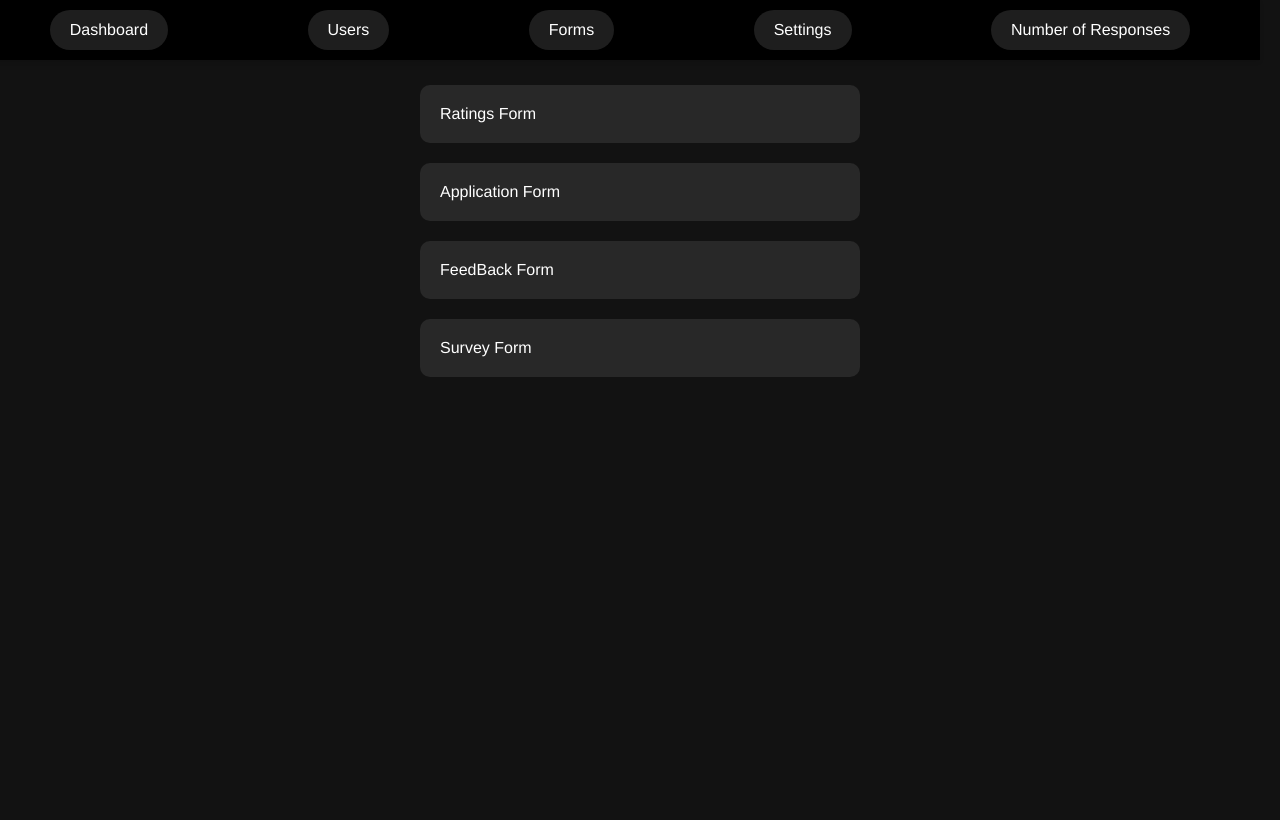
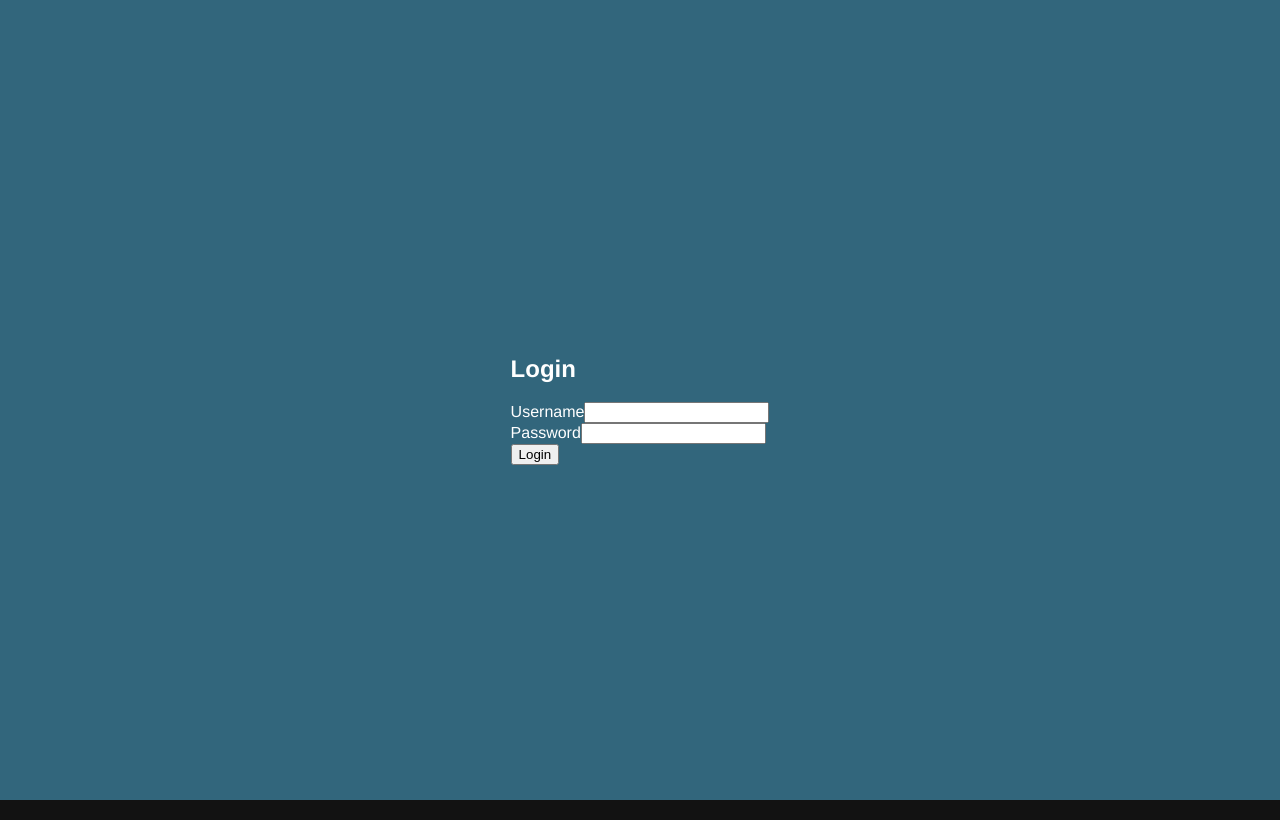
Before and after one commit to aarvmankodi/Feedback-collection-system, a React (Create React App) app in the folder client/: page /forms in a window 1280 px wide. Built offline with nearby package versions, Linux system fonts and the light colour scheme.

Commit message:
login/out feat added

```diff
--- a/client/src/App.js
+++ b/client/src/App.js
@@ -10,30 +10,30 @@ import Feedback from './components/feedback';
 import Application from './components/application';
 import Survey from './components/survey';
 
+
+import Login from './components/Login';
+import Logout from './components/Logout';
+
 function App() {
-  return (
-    <>
-    <Router>
-    <Sidebar className='sidebar'/>
+    const isAuthenticated = localStorage.getItem('isAuthenticated') === 'true';
 
-    <Routes>
-      <Route path="/" element={<Main/>} />
-      <Route path="/users" element={<Users/>} />
-      <Route path='/forms' element={<Forms/>} />
-      <Route path='/forms/rating' element={<Rating/>} />
-      <Route path='/forms/application' element={<Application/>} />
-      <Route path='/forms/feedback' element={<Feedback/>} />
-      <Route path='/forms/survey' element={<Survey/>} />
+    return (
+        <Router>
+            {isAuthenticated && <Sidebar className='sidebar' />}
+            <Routes>
+                <Route path="/" element={isAuthenticated ? <Main /> : <Login />} />
+                <Route path="/login" element={<Login />} />
+                <Route path="/logout" element={<Logout />} />
+                <Route path="/users" element={isAuthenticated ? <Users /> : <Login />} />
+                <Route path="/forms" element={isAuthenticated ? <Forms /> : <Login />} />
+                <Route path="/forms/rating" element={isAuthenticated ? <Rating /> : <Login />} />
+                <Route path="/forms/application" element={isAuthenticated ? <Application /> : <Login />} />
+                <Route path="/forms/feedback" element={isAuthenticated ? <Feedback /> : <Login />} />
+                <Route path="/forms/survey" element={isAuthenticated ? <Survey /> : <Login />} />
 
-
-
-
-    </Routes>
-    </Router>
-
-    </>
-
-  );
+            </Routes>
+        </Router>
+    );
 }
 
 export default App;
--- /dev/null
+++ b/client/src/components/Login.js
@@ -0,0 +1,39 @@
+// src/components/Login.js
+import React, { useState } from 'react';
+import { useNavigate } from 'react-router-dom';
+
+function Login() {
+  const [username, setUsername] = useState('');
+  const [password, setPassword] = useState('');
+  const navigate = useNavigate();
+
+  const handleSubmit = (e) => {
+    e.preventDefault();
+    // For simplicity, let's assume the credentials are admin/admin
+    if (username === 'admin' && password === 'admin') {
+      localStorage.setItem('isAuthenticated', 'true');
+      navigate('/');
+    } else {
+      alert('Invalid credentials');
+    }
+  };
+
+  return (
+    <div className="Login">
+      <h2>Login</h2>
+      <form onSubmit={handleSubmit}>
+        <div>
+          <label>Username</label>
+          <input type="text" value={username} onChange={(e) => setUsername(e.target.value)} required />
+        </div>
+        <div>
+          <label>Password</label>
+          <input type="password" value={password} onChange={(e) => setPassword(e.target.value)} required />
+        </div>
+        <button type="submit">Login</button>
+      </form>
+    </div>
+  );
+}
+
+export default Login;
--- /dev/null
+++ b/client/src/components/logout.js
@@ -0,0 +1,21 @@
+// src/components/Logout.js
+import React from 'react';
+import { useNavigate } from 'react-router-dom';
+
+function Logout() {
+  const navigate = useNavigate();
+
+  const handleLogout = () => {
+    localStorage.setItem('isAuthenticated', 'false');
+    navigate('/login');
+  };
+
+  return (
+    <div className="logout">
+      <h2>Are you sure you want to logout?</h2>
+      <button onClick={handleLogout}>Logout</button>
+    </div>
+  );
+}
+
+export default Logout;
--- a/client/src/components/sidebar.js
+++ b/client/src/components/sidebar.js
@@ -1,35 +1,20 @@
-import React, { useState } from 'react';
+// src/components/Sidebar.js
+import React from 'react';
+import { useNavigate } from 'react-router-dom';
 import './sidebar.css';
-import { useNavigate } from 'react-router-dom';
 
 function Sidebar() {
-    const navigate = useNavigate();
-    const [usersActive, setUsersActive] = useState(false);
+  const navigate = useNavigate();
 
-    const UserRedirect = () => {
-        navigate('/users');
-        setUsersActive(true); // Activate the users button
-    }
-
-    const FormRedirect = () => {
-        navigate('/forms');
-    }
-
-    const HomeRedirect = () => {
-        navigate('/');
-    }
-
-    return (
-        <div>
-            <div id='sidebar'>
-                <div className={`components ${usersActive ? 'active' : ''}`} onClick={HomeRedirect}>Dashboard</div>
-                <div className={`components ${usersActive ? 'active' : ''}`} onClick={UserRedirect}>Users</div>
-                <div className={`components ${usersActive ? 'active' : ''}`} onClick={FormRedirect}>Forms</div>
-                <div className={`components ${usersActive ? 'active' : ''}`}>Settings</div>
-                <div className={`components ${usersActive ? 'active' : ''}`}>Number of Responses</div>
-            </div>
-        </div>
-    );
+  return (
+    <div id='sidebar'>
+      <div className='components' onClick={() => navigate('/')}>Dashboard</div>
+      <div className='components' onClick={() => navigate('/users')}>Users</div>
+      <div className='components' onClick={() => navigate('/forms')}>Forms</div>
+      <div className='components' onClick={() => navigate('/responses')}>Number of Responses</div>
+      <div className='components' onClick={() => navigate('/logout')}>Logout</div>
+    </div>
+  );
 }
 
 export default Sidebar;
```
Also changed, not shown: client/src/components/settings.js (deleted).
